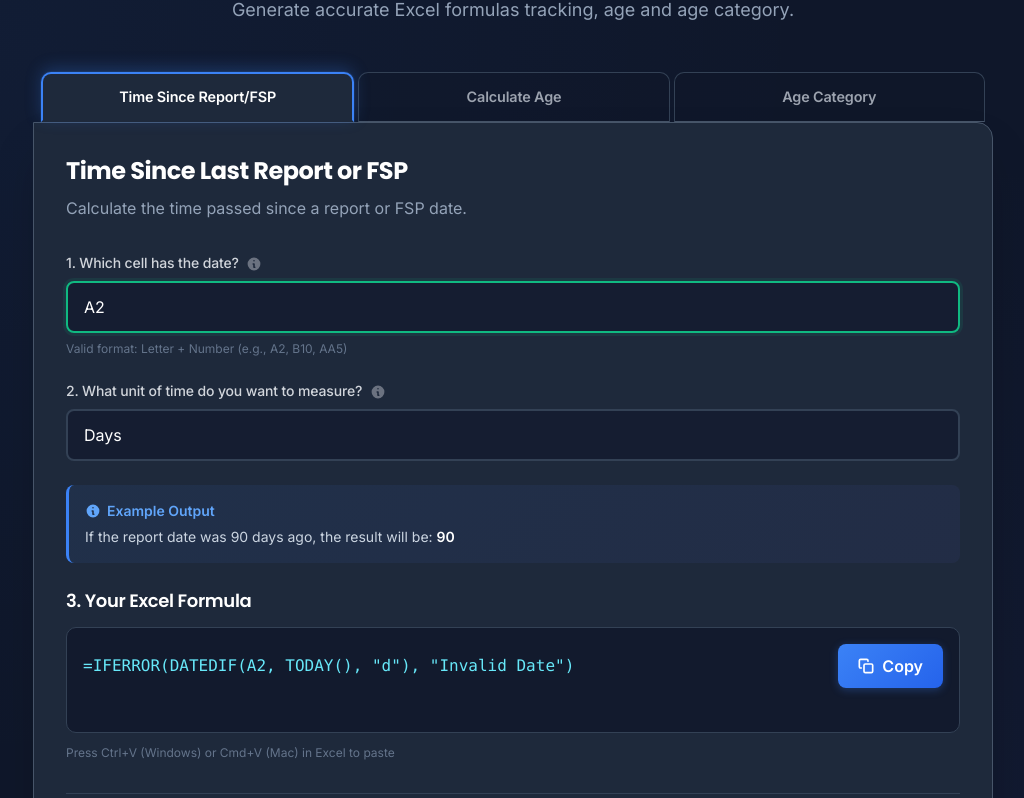
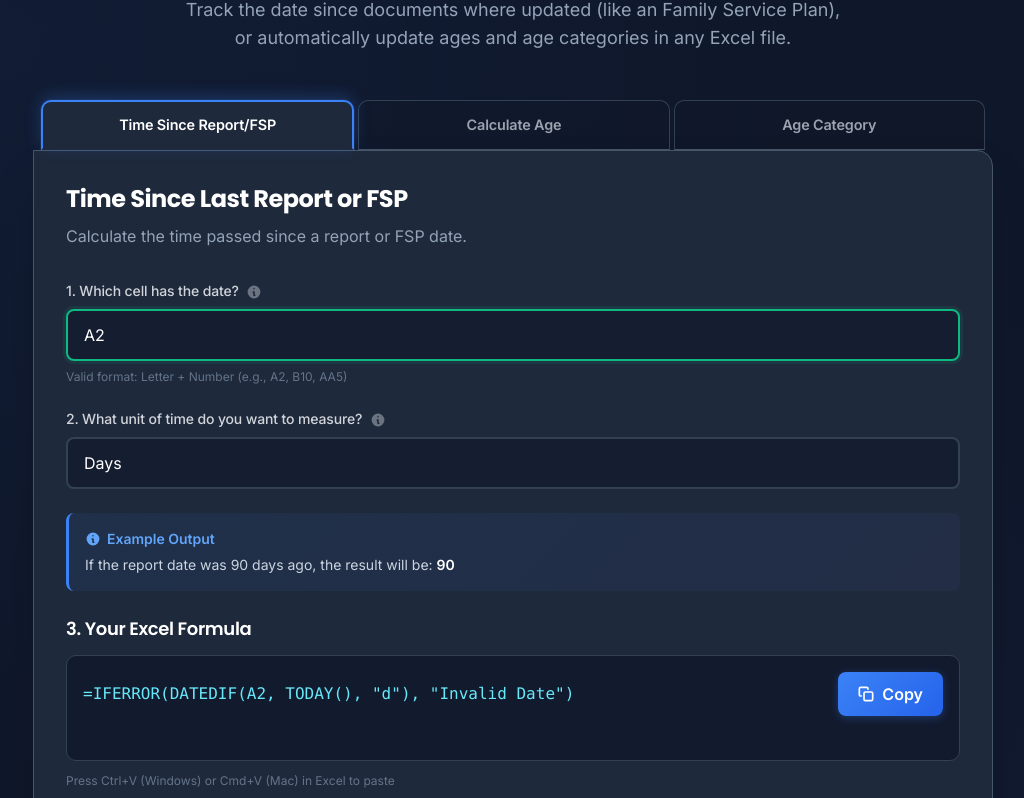
Before and after one commit to MicroSwitchers/timecalcformulas, a plain HTML site: page index.html in a window 1280 px wide. Shown: the part 226-1024 px from the top of the page, without its empty margins (127-1151 px from the left). Drawn offline with nearby package versions, Linux system fonts and the light colour scheme.

Commit message:
Add files via upload

```diff
--- a/index.html
+++ b/index.html
@@ -240,7 +240,7 @@
                 <img src="timecalcexcel.svg" alt="Time Calculation Icon" class="w-16 h-16">
             </div>
             <h1 class="text-4xl sm:text-5xl md:text-6xl font-bold text-white tracking-tight mb-4">Excel Formula Generator</h1>
-            <p class="mt-3 text-base sm:text-lg text-slate-400 max-w-2xl mx-auto leading-relaxed">Generate accurate Excel formulas tracking, age and age category.</p>
+            <p class="mt-3 text-base sm:text-lg text-slate-400 max-w-2xl mx-auto leading-relaxed">Track the date since documents where updated (like an Family Service Plan), or automatically update ages and age categories in any Excel file.</p>
         </header>
 
         <!-- Tabs -->
```
